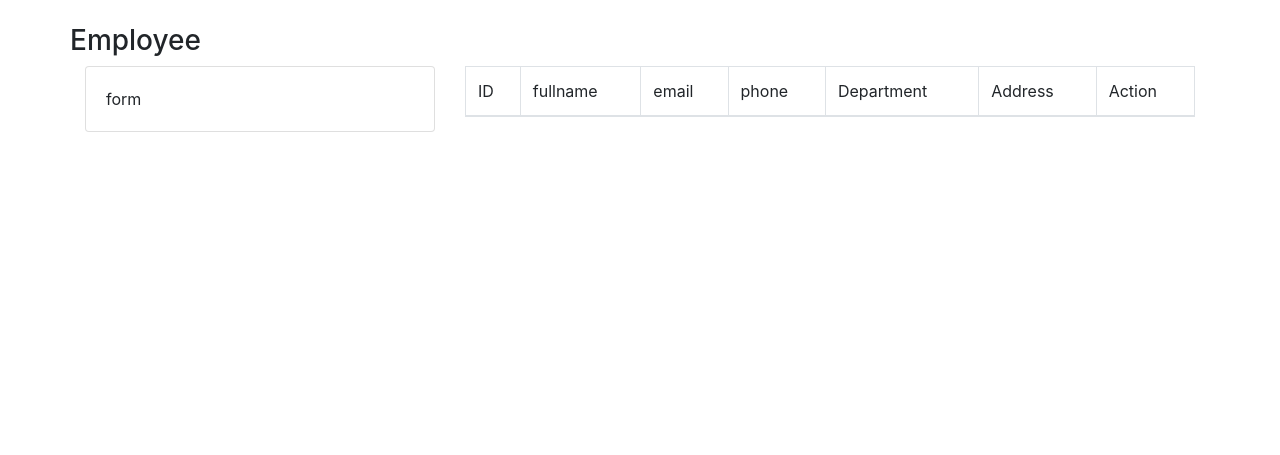
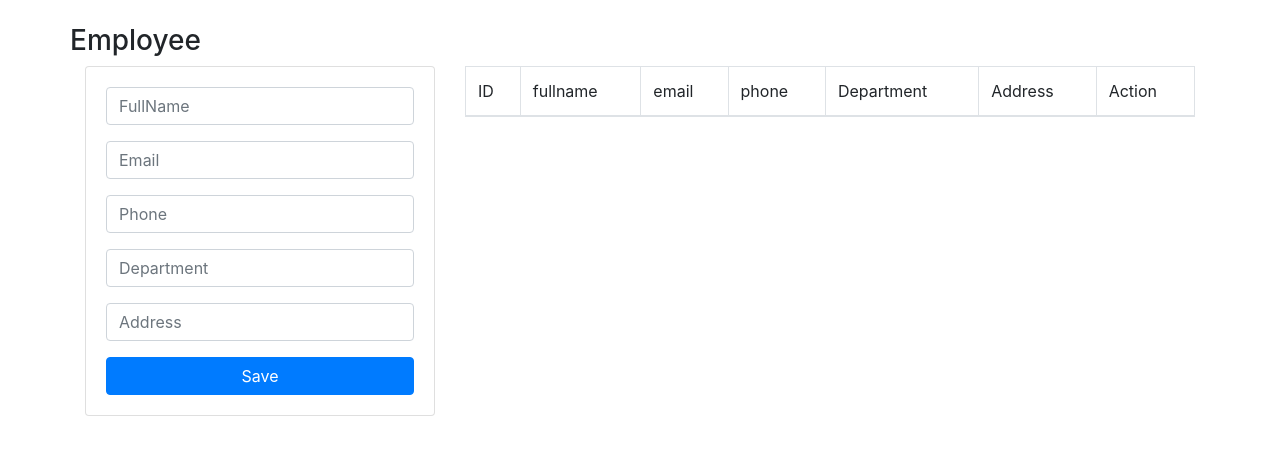
Before and after one commit to charbelc15/Spexal_demo, a Flask app: page / in a window 1280 px wide. Shown: the part 56-511 px from the top of the page. Run offline with Flask 2, Linux system fonts and the light colour scheme; data that the repository does not hold is empty; some libraries are stand-ins or nearby versions.

Commit message:
adding employee to DB via POST form + flashed message on success

```diff
--- a/demo/app.py
+++ b/demo/app.py
@@ -4,8 +4,10 @@ from flaskext.mysql import MySQL
 import pymysql
 
 app = Flask(__name__)
+app.secret_key = 'Charbel123'
 
 mysql = MySQL()
+
 
 # MySQL configurations
 app.config['MYSQL_DATABASE_USER'] = 'root'
@@ -19,11 +21,26 @@ def Index():
     conn = mysql.connect()
     cur = conn.cursor(pymysql.cursors.DictCursor)
 
-    cur.execute('SELECT * FROM employee')
+    cur.execute('SELECT * FROM employee')   #fetching all info from DB in cursor
     data = cur.fetchall()
 
     cur.close()
-    return render_template('index.html', employee = data)
+    return render_template('index.html', employee = data) # sending them to index.hml
+
+@app.route('/add_employee', methods=['POST']) #connected to the url form in index.html
+def add_employee():
+    conn = mysql.connect()
+    cur = conn.cursor(pymysql.cursors.DictCursor)
+    if request.method == 'POST':            #retrieving variables from from + sending them to DB
+        fullname = request.form['fullname']
+        phone = request.form['phone']
+        email = request.form['email']
+        Address = request.form['Address']
+        Department = request.form['Department']
+        cur.execute("INSERT INTO employee (name, email, phone, Address, Department) VALUES (%s,%s,%s,%s,%s)", (fullname, email, phone,Address,Department))
+        conn.commit()
+        flash('Employee Added successfully')
+        return redirect(url_for('Index'))
 
 #starting the app
 if __name__ == "__main__":
--- a/demo/templates/index.html
+++ b/demo/templates/index.html
@@ -3,8 +3,39 @@
 <div class="row"><h3>Employee</h3></div>
   <div class="row">
     <div class="col-md-4">
+      {% with messages = get_flashed_messages()  %}
+      {% if messages %}
+      {% for message in messages %}
+      <div class="alert alert-success alert-dismissible fade show" role="alert">
+        {{ message }}
+        <button type="button" class="close" data-dismiss="alert" aria-label="Close">
+          <span aria-hidden="true">×</span>
+        </button>
+      </div>
+      {% endfor %}
+      {% endif %}
+      {% endwith %}
       <div class="card card-body">
-        form
+        <form action="{{url_for('add_employee')}}" method="POST">
+          <div class="form-group">
+            <input type="text" class="form-control" name="fullname" placeholder="FullName">
+          </div>
+          <div class="form-group">
+            <input type="text" class="form-control" name="email" placeholder="Email">
+          </div>
+          <div class="form-group">
+            <input type="text" class="form-control" name="phone" placeholder="Phone">
+          </div>
+          <div class="form-group">
+            <input type="text" class="form-control" name="Department" placeholder="Department">
+          </div>
+          <div class="form-group">
+            <input type="text" class="form-control" name="Address" placeholder="Address">
+          </div>
+          <button class="btn btn-primary btn-block">
+            Save
+          </button>
+        </form>
       </div>
     </div>
 
```
